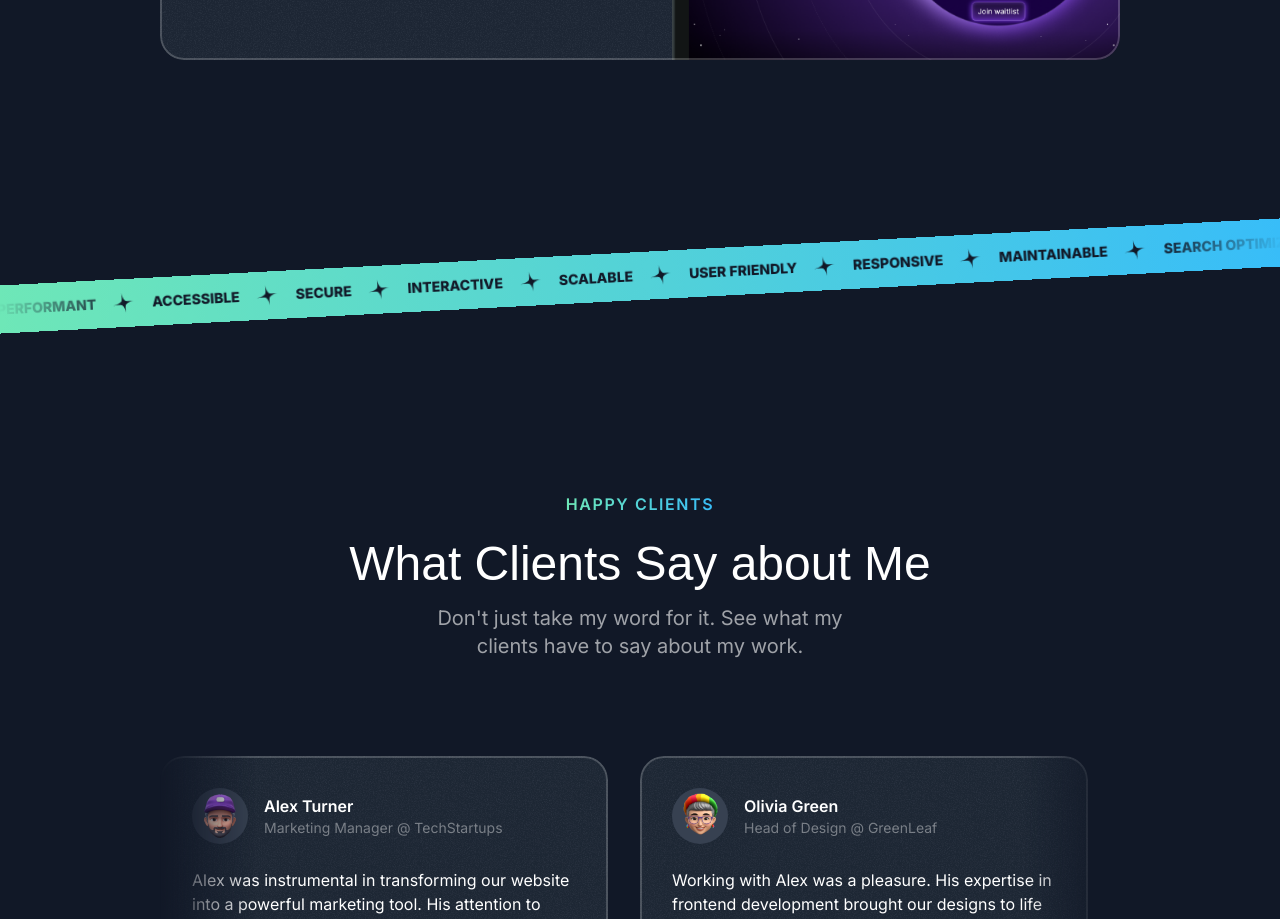
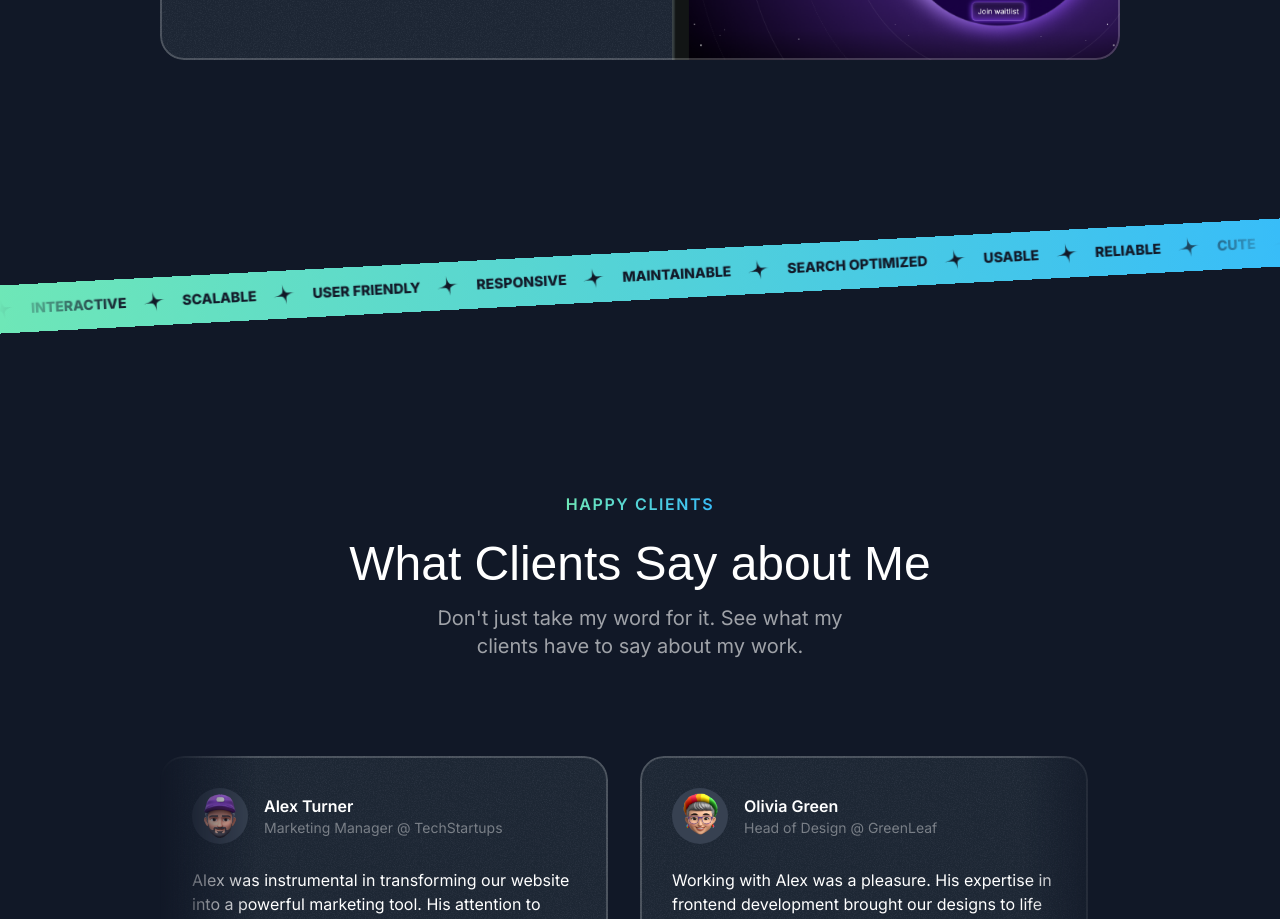
Before and after one commit to arvincarlo/portfolio, a Next.js app: page / in a window 1280 px wide. Shown: the part 2800-3719 px from the top of the page. Built offline with nearby package versions, Linux system fonts and the light colour scheme; a web font is replaced by a local one.

Commit message:
Tape animation

```diff
--- a/src/sections/Tape.tsx
+++ b/src/sections/Tape.tsx
@@ -1,4 +1,5 @@
 import StarIcon from "@/assets/icons/star.svg";
+import { Fragment } from "react";
 
 const words = [
   "Performant",
@@ -20,7 +21,11 @@
     <div className="py-16 lg:py-24 overflow-x-clip">
       <div className="bg-gradient-to-r from-emerald-300 to-sky-400 -rotate-3 -mx-1">
         <div className="flex [mask-image:linear-gradient(to_right,transparent,black_10%,black_90%,transparent)]">
-          <div className="flex flex-none gap-4 py-3">
+          <div className="flex flex-none gap-4 py-3 pr-4 animate animate-move-left [animation-duration:30s]" style={{
+            transform: 'translateX(-750px)'
+          }}>
+            {[...new Array(2)].fill(0).map((_, index) => (
+              <Fragment key={index}>
                 {
                   words.map(word => (
                     <div className="inline-flex gap-4 items-center" key={word}>
@@ -29,6 +34,8 @@
                     </div>
                   ))
                 }
+              </Fragment>
+            ))}
           </div>
         </div>
       </div>
--- a/tailwind.config.ts
+++ b/tailwind.config.ts
@@ -27,6 +27,7 @@
       },
       animation: {
         'ping-large': "ping-large 1s ease-in-out infinite",
+        'move-left': 'move-left 1s linear infinite'
       },
       keyframes: {
         'ping-large': {
@@ -34,8 +35,16 @@
             transform: 'scale(3)',
             opacity: '0',
           }
+        },
+        'move-left': {
+          '0%': {
+            transform: 'translateX(0%)'
+          },
+          '100%': {
+            transform: 'translateX(-50%)'
+          },
         }
-      }
+      },
     },
   },
   plugins: [],
```
Lines whose indentation alone changed are shown as unchanged.
